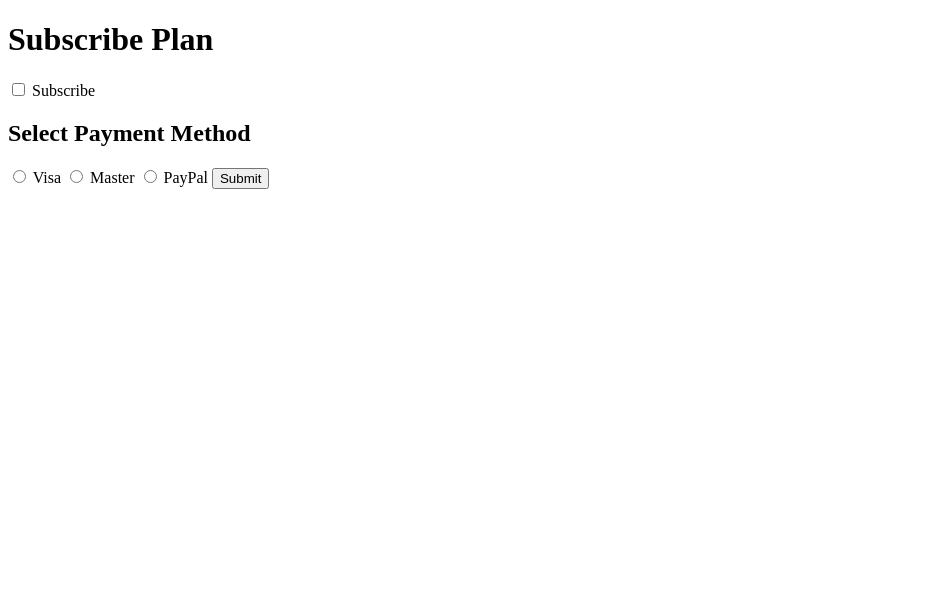
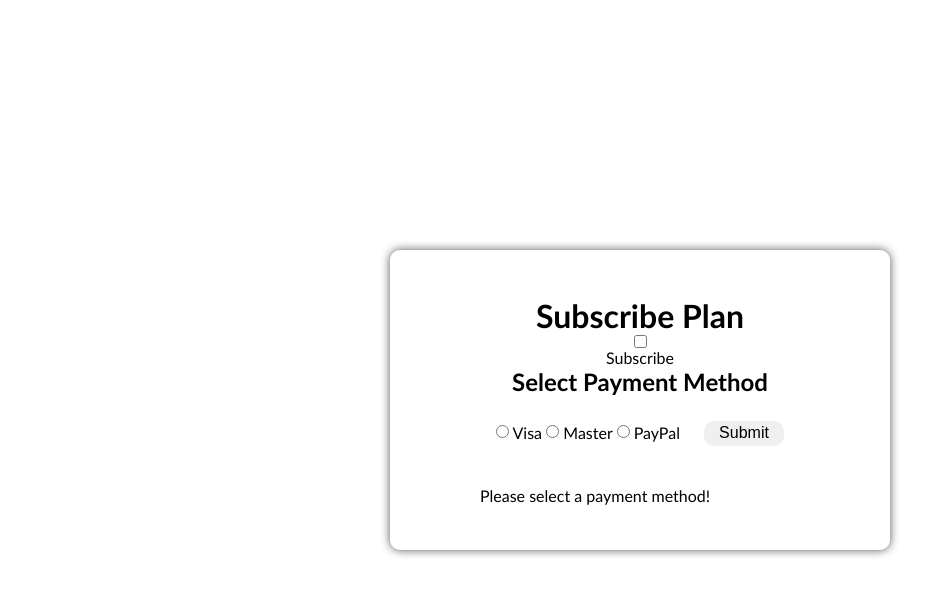
Before and after one commit to Younos-abbasi/subscription--card, a plain HTML site: page index.html in a window 1280 px wide. Both pictures are taken after a click on the button "Submit". Shown: the whole page, without its empty margins (0-951 px from the left). Drawn offline with Linux system fonts and the light colour scheme.

Commit message:
added style

```diff
--- a/index.html
+++ b/index.html
@@ -3,15 +3,16 @@
   <head>
     <meta charset="UTF-8" />
     <meta name="viewport" content="width=device-width, initial-scale=1.0" />
+    <link rel="stylesheet" href="style.css" />
     <title>Subscription Card</title>
   </head>
   <body>
-    <div class="container">
-      <div class="card">
-        <h1>Subscribe Plan</h1>
-        <input type="checkbox" id="myCheckBox" />
-        <label for="checkbox" id="myLabel">Subscribe</label>
-        <h2>Select Payment Method</h2>
+    <div class="card">
+      <h1>Subscribe Plan</h1>
+      <input type="checkbox" id="myCheckBox" />
+      <label for="checkbox" id="myLabel">Subscribe</label>
+      <h2>Select Payment Method</h2>
+      <div class="card__btn">
         <input type="radio" id="myVisaBtn" name="button" />
         <label for="myVisaBtn">Visa</label>
         <input type="radio" id="myMasterBtn" name="button" />
@@ -19,9 +20,12 @@
         <input type="radio" id="myPayPalBtn" name="button" />
         <label for="myPayPalBtn">PayPal</label>
         <button id="mySubmit" type="submit">Submit</button>
+      </div>
+      <div class="card__result">
         <p id="subResult"></p>
         <p id="paymentResult"></p>
       </div>
     </div>
+    <script src="index.js"></script>
   </body>
 </html>
--- a/index.js
+++ b/index.js
@@ -12,4 +12,13 @@ mySubmit.onclick = () => {
   } else {
     myCheckBox.textContent = `You are not subscribed`;
   }
+  if (myVisaBtn.checked) {
+    paymentResult.textContent = `You are paying with visa`;
+  } else if (myMasterBtn.checked) {
+    paymentResult.textContent = `You are paying with Master`;
+  } else if (myPayPalBtn.checked) {
+    paymentResult.textContent = `You are paying with PayPal`;
+  } else {
+    paymentResult.textContent = `Please select a payment method!`;
+  }
 };
--- a/style.css
+++ b/style.css
@@ -0,0 +1,49 @@
+* {
+  padding: 0;
+  margin: 0;
+  box-sizing: border-box;
+}
+body {
+  width: 100vw;
+  height: 100vh;
+  font-family: "Gill Sans", "Gill Sans MT", Calibri, "Trebuchet MS", sans-serif;
+  display: flex;
+  justify-content: center;
+  align-items: center;
+}
+.card {
+  width: 500px;
+  height: 300px;
+  display: flex;
+  justify-content: center;
+  align-items: center;
+  flex-direction: column;
+  border-radius: 10px;
+  background-color: #fff;
+  box-shadow: 0 0px 10px #555;
+}
+.card__btn {
+  margin: 15px 0;
+}
+#mySubmit {
+  margin-left: 20px;
+  width: 80px;
+  height: 25px;
+  font-size: 1em;
+  border-radius: 10px;
+  margin-top: 10px;
+  border: none;
+  cursor: pointer;
+  transition: background-color 0.2s;
+}
+#mySubmit:hover {
+  color: #fff;
+  background-color: #555;
+}
+.card__result {
+  margin-top: 15px;
+  margin-right: 90px;
+}
+.card__result p:nth-of-type(2) {
+  margin-top: 10px;
+}
```
